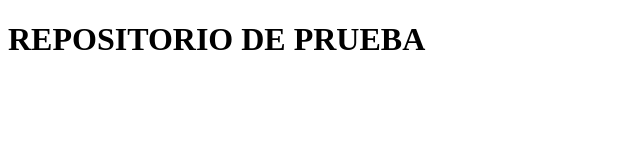
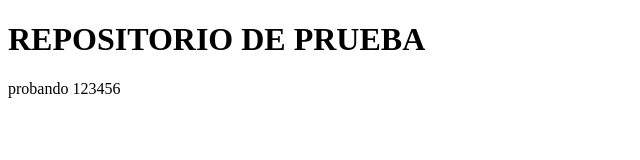
Before and after one commit to alex1812r/repo-prueba, a plain HTML site: page index.html in a window 1280 px wide. Shown: the whole page, without its empty margins (0-640 px from the left). Drawn offline with Linux system fonts and the light colour scheme.

Commit message:
Update index.html

```diff
--- a/index.html
+++ b/index.html
@@ -7,6 +7,6 @@
 </head>
 <body>
   <h1>REPOSITORIO DE PRUEBA</h1>
-
+  <p>probando 123456</p>
 </body>
 </html>
```
